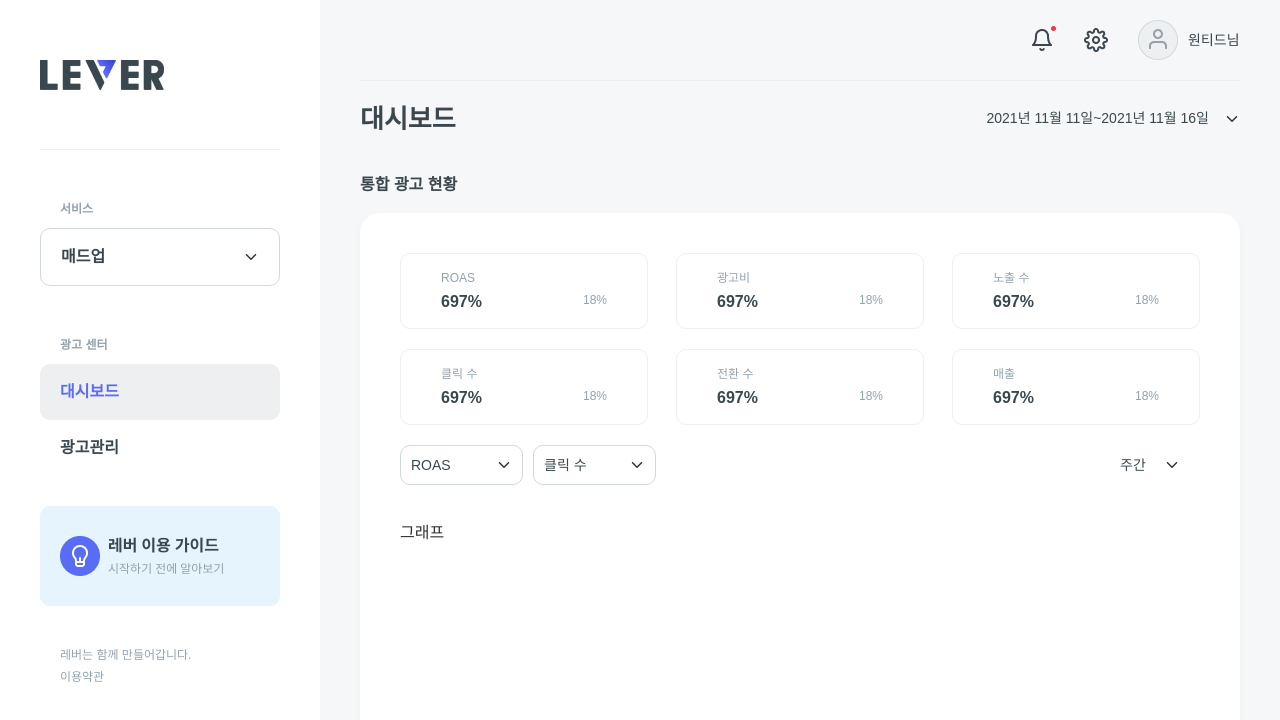
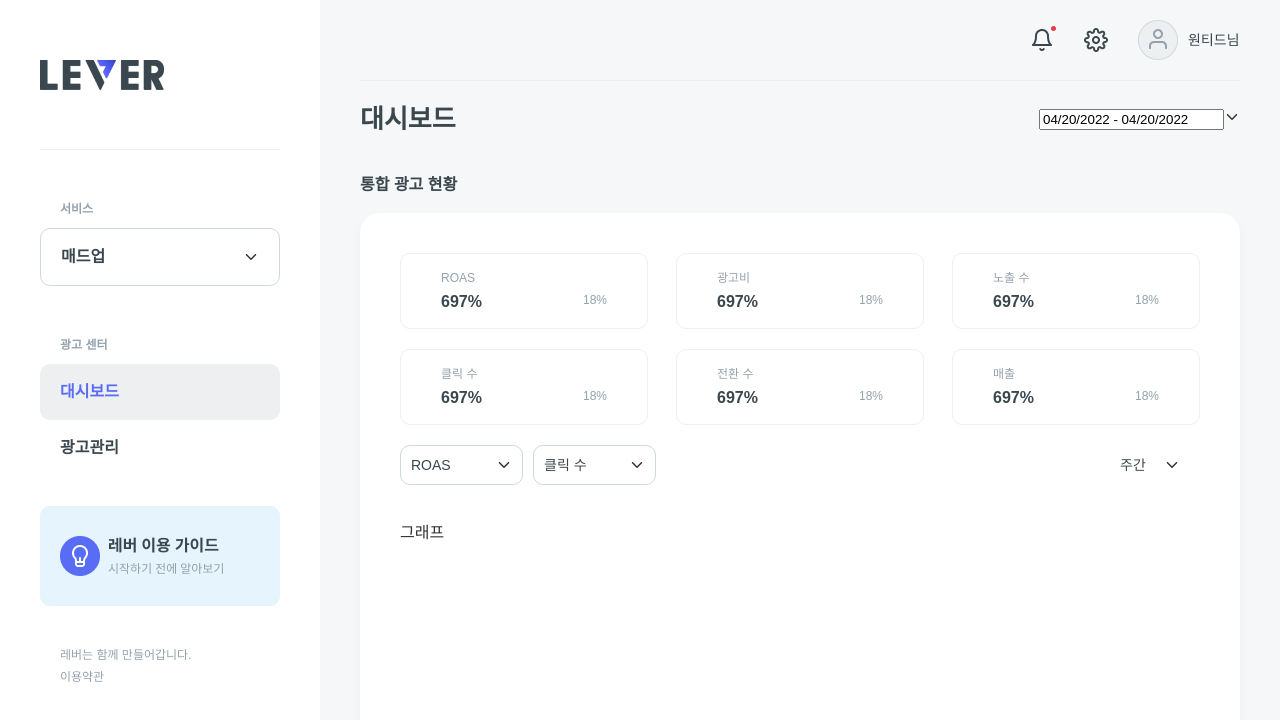
Before and after one commit to strongpond/ad-management-service, a React (Create React App) app: page / in a window 1280 px wide. Shown: the top 720 px of the page. Built offline with nearby package versions, Linux system fonts and the light colour scheme.

Commit message:
Feat: 날짜별 data filtering 구현

```diff
--- a/package.json
+++ b/package.json
@@ -7,6 +7,7 @@
     "@testing-library/react": "^13.4.0",
     "@testing-library/user-event": "^13.5.0",
     "axios": "^1.1.3",
+    "dayjs": "^1.11.6",
     "react": "^18.2.0",
     "react-datepicker": "^4.8.0",
     "react-dom": "^18.2.0",
--- a/src/data/trend-data-set.json
+++ b/public/data/trend-data-set.json
@@ -2,16 +2,16 @@
   "report": {
     "daily": [
       {
-        "imp": 51479, //노출수
-        "click": 559, //클릭수
-        "cost": 371790, //광고비
+        "imp": 51479,
+        "click": 559,
+        "cost": 371790,
         "conv": 37,
         "convValue": 3668610,
         "ctr": 1.09,
-        "cvr": 6.62, //전환 수
+        "cvr": 6.62,
         "cpc": 665.1,
         "cpa": 10048.38,
-        "roas": 986.74, //ROAS
+        "roas": 986.74,
         "date": "2022-02-01"
       },
       {
--- a/src/components/Dashboard/Board.js
+++ b/src/components/Dashboard/Board.js
@@ -2,19 +2,20 @@ import React from "react";
 import { IoIosArrowDown } from "react-icons/io";
 import styled from "styled-components";
 
-const Board = () => {
+const Board = filterData => {
+  console.log(filterData);
   const cardList = ["ROAS", "광고비", "노출 수", "클릭 수", "전환 수", "매출"];
-  const cardMap = {
-    roas: "ROAS",
-    cost: "광고비",
-    imp: "노출수",
-    click: "클릭수",
-    cvr: "전환수",
-    ctr: "매출",
-  };
-  const executeCard = cardType => {
-    return cardMap[cardType];
-  };
+  // const cardMap = {
+  //   roas: "ROAS",
+  //   cost: "광고비",
+  //   imp: "노출수",
+  //   click: "클릭수",
+  //   cvr: "전환수",
+  //   ctr: "매출",
+  // };
+  // const executeCard = cardType => {
+  //   return cardMap[cardType];
+  // };
 
   return (
     <Container>
--- a/src/pages/Dashboard.js
+++ b/src/pages/Dashboard.js
@@ -1,21 +1,74 @@
-import React from "react";
+import React, { useState, useCallback } from "react";
+import DatePicker from "react-datepicker";
 import { IoIosArrowDown } from "react-icons/io";
 import styled from "styled-components";
+import "react-datepicker/dist/react-datepicker.css";
+import dayjs from "dayjs";
 import { Board } from "../components";
+import { useEffect } from "react";
 
 const Dashboard = () => {
+  const [startDate, setStartDate] = useState(new Date("2022-04-20"));
+  const [endDate, setEndDate] = useState(new Date("2022-04-20"));
+  const [trendData, setTrendData] = useState([]);
+  const [filterData, setFilterData] = useState(trendData);
+
+  const fetchData = () => {
+    return fetch("data/trend-data-set.json")
+      .then(response => response.json())
+      .then(data => data.report.daily);
+  };
+
+  const onFilterData = useCallback(() => {
+    setFilterData(
+      trendData.filter(e => {
+        return (
+          e.date >= dayjs(startDate).format("YYYY-MM-DD") &&
+          e.date <= dayjs(endDate).format("YYYY-MM-DD")
+        );
+      })
+    );
+  }, [trendData, startDate, endDate]);
+
+  const onChange = dates => {
+    const [start, end] = dates;
+    setStartDate(start);
+    setEndDate(end);
+  };
+
+  useEffect(() => {
+    fetchData().then(data => {
+      setTrendData(data);
+    });
+  }, []);
+
+  useEffect(() => {
+    if (startDate && endDate) {
+      onFilterData();
+    }
+  }, [startDate, endDate, onFilterData]);
+
   return (
     <Container>
       <TitleBox>
         <Title>대시보드</Title>
         <DateBox>
-          <Date>2021년 11월 11일~2021년 11월 16일</Date>
+          <DatePicker
+            selected={startDate}
+            onChange={onChange}
+            startDate={startDate}
+            endDate={endDate}
+            minDate={new Date("2022-02-01")}
+            maxDate={new Date("2022-04-20")}
+            selectsRange
+          />
+          {/* <Date>2021년 11월 11일~2021년 11월 16일</Date> */}
           <IoIosArrowDown />
         </DateBox>
       </TitleBox>
       <MainBoard>
         <BoardTitle>통합 광고 현황</BoardTitle>
-        <Board />
+        <Board filterData={filterData} />
       </MainBoard>
     </Container>
   );
@@ -46,12 +99,12 @@ const DateBox = styled.div`
   flex-direction: row;
 `;
 
-const Date = styled.p`
-  padding-right: 15px;
-  color: ${({ theme }) => theme.colors.fontBlack};
-  font-size: ${({ theme }) => theme.fontSizes.mdTitle};
-  font-weight: 500;
-`;
+// const Date = styled.p`
+//   padding-right: 15px;
+//   color: ${({ theme }) => theme.colors.fontBlack};
+//   font-size: ${({ theme }) => theme.fontSizes.mdTitle};
+//   font-weight: 500;
+// `;
 
 const MainBoard = styled.div``;
 
```
Also changed, not shown: public/data/ad-list-data-set.json (renamed from src/data/ad-list-data-set.json), public/data/media-channel-data-set.json (renamed from src/data/media-channel-data-set.json), 1 other file (tests, documents, lock files or other folders).
